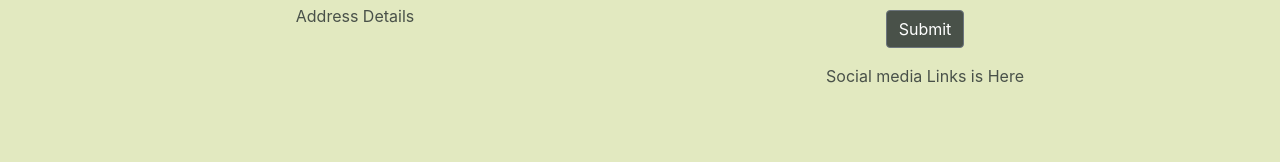
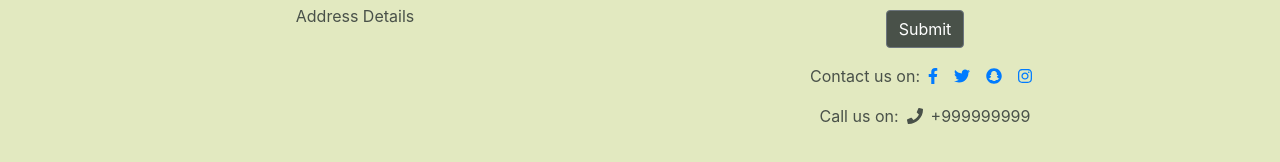
Before and after one commit to ahmed-abdelhamid/smow-hijama, a React (Create React App) app: page /contact in a window 1280 px wide. Shown: the part 1052-1214 px from the top of the page. Before the commit the page ends 1188 px from the top, so only its background shows below. Built offline with nearby package versions, Linux system fonts and the light colour scheme.

Commit message:
Add icons

```diff
--- a/package.json
+++ b/package.json
@@ -3,7 +3,10 @@
   "version": "0.1.0",
   "private": true,
   "dependencies": {
-    "@fortawesome/fontawesome-free": "^5.6.1",
+    "@fortawesome/fontawesome-svg-core": "^1.2.10",
+    "@fortawesome/free-brands-svg-icons": "^5.6.1",
+    "@fortawesome/free-solid-svg-icons": "^5.6.1",
+    "@fortawesome/react-fontawesome": "^0.1.3",
     "bootstrap": "^4.1.3",
     "node-sass": "^4.11.0",
     "react": "^16.6.3",
--- a/src/components/ContactUs.js
+++ b/src/components/ContactUs.js
@@ -4,6 +4,7 @@ import { Container, Row, Col } from 'reactstrap';
 import Slider from './Slider';
 import Location from './Location';
 import ContactForm from './ContactForm';
+import SocialMediaLinks from './SocialMediaLinks';
 
 export default class ContactUs extends Component {
   render() {
@@ -23,7 +24,9 @@ export default class ContactUs extends Component {
               <div>
                 <ContactForm />
               </div>
-              <div>Social media Links is Here</div>
+              <div>
+                <SocialMediaLinks />
+              </div>
             </Col>
           </Row>
         </Container>
--- /dev/null
+++ b/src/components/SocialMediaLinks.js
@@ -0,0 +1,42 @@
+import React, { Component } from 'react';
+import { FontAwesomeIcon } from '@fortawesome/react-fontawesome';
+import { faPhone } from '@fortawesome/free-solid-svg-icons';
+import {
+  faFacebookF,
+  faTwitter,
+  faSnapchat,
+  faInstagram
+} from '@fortawesome/free-brands-svg-icons';
+
+const LINKS = [
+  { href: '/', icon: faFacebookF },
+  { href: '/', icon: faTwitter },
+  { href: '/', icon: faSnapchat },
+  { href: '/', icon: faInstagram }
+];
+
+export default class SocialMediaLinks extends Component {
+  render() {
+    const icons = LINKS.map(({ href, icon }) => (
+      <a key={icon} href={href} className="d-inline-block px-2">
+        <FontAwesomeIcon icon={icon} size="1x" />
+      </a>
+    ));
+
+    return (
+      <div>
+        <p>
+          Contact us on:
+          {icons}
+        </p>
+        <p>
+          Call us on:
+          <span className="d-inline-block px-2">
+            <FontAwesomeIcon icon={faPhone} size="1x" />
+          </span>
+          +999999999
+        </p>
+      </div>
+    );
+  }
+}
```
Also changed, not shown: 1 other file (tests, documents, lock files or other folders).
